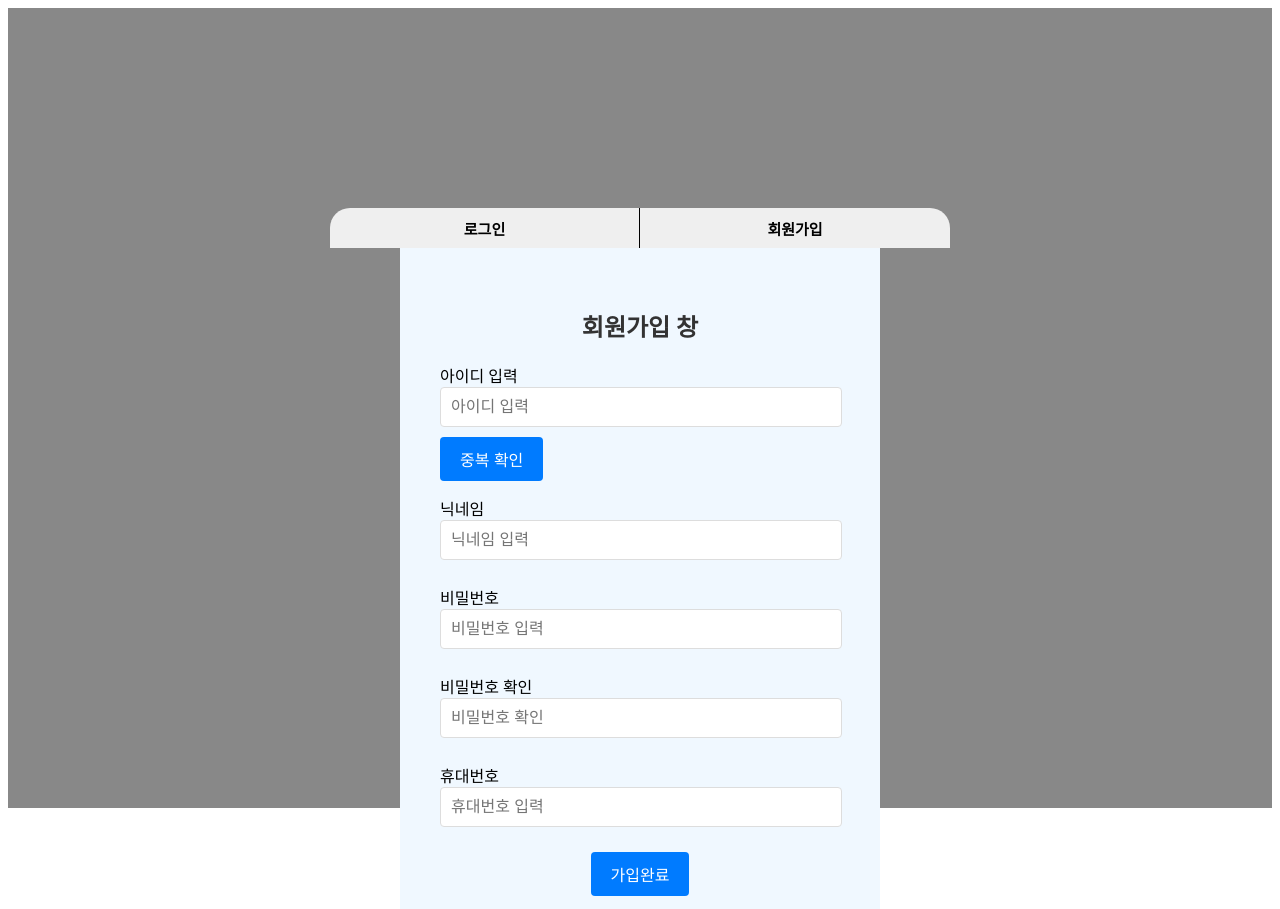
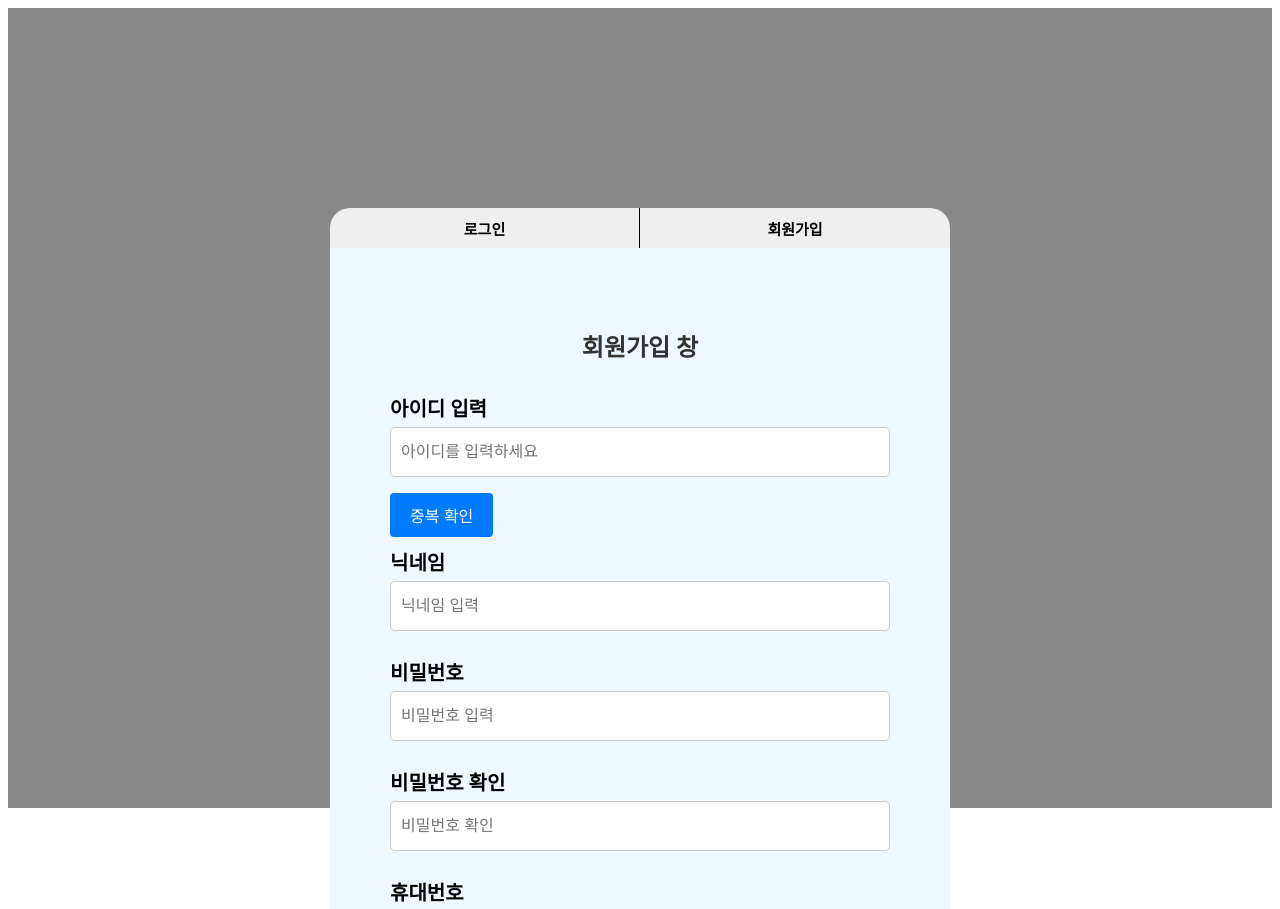
Before and after one commit to insu1170/book_sale_system_2, a React (Create React App) app in the folder frontend/: page /signup in a window 1280 px wide. Shown: the top 909 px of the page. Built offline with nearby package versions, Linux system fonts and the light colour scheme.

Commit message:
REFACTOR : 입력 값을 객체로 관리 하기 위한 코드 수정

```diff
--- a/frontend/src/pages/Auth/SignUpPage.jsx
+++ b/frontend/src/pages/Auth/SignUpPage.jsx
@@ -1,65 +1,63 @@
-import React, {useState} from "react";
+import React from "react";
 import styled from "styled-components";
 import selectData from "../../utils/sql/selectData";
 import {useInput} from "../../hooks/useInput";
 import {useFormSubmit} from "../../hooks/useFormSubmit";
+import {AddInputs} from "../../components/Part";
+import {AddContainer} from "../../styles/stylePart";
 
 export const SignUpPage = () => {
-    const {handleSubmit}=useFormSubmit('signup')
-    const [inputIdValue, ChangeIdHandle] = useInput('')
-    const [inputNameValue, ChangeNameHandle] = useInput('')
-    const [inputPWValue, ChangePWHandle] = useInput('')
-    const [inputPWCValue, ChangePWCHandle] = useInput('')
-    const [inputPHONEValue, ChangePHONEHandle] = useInput('')
-    const [idCheck, setIdCheck] = useState(false)
+    const {handleSubmit} = useFormSubmit('signup')
+    // const [inputIdValue, ChangeIdHandle] = useInput('')
+    // const [inputNameValue, ChangeNameHandle] = useInput('')
+    // const [inputPWValue, ChangePWHandle] = useInput('')
+    // const [inputPWCValue, ChangePWCHandle] = useInput('')
+    // const [inputPHONEValue, ChangePHONEHandle] = useInput('')
+    // const [idCheck, setIdCheck] = useState(false)
+
+    const [inputValue, ChangeHandle,,directInsert] = useInput({
+        inputIdValue: '', inputNameValue: '', inputPWValue: '', inputPWCValue: '', inputPHONEValue: '', idCheck: false
+    })
 
     const checkID = async () => {
-        console.log('id:', inputIdValue);
-        const data = await selectData('user', '/idCheck', ['userId'], ['userId'], [inputIdValue]);
-        setIdCheck(data['success']);
-        console.log(idCheck);
+        console.log('id:', inputValue.inputIdValue);
+        const data = await selectData('user', '/select', ['userId'], ['userId'], [inputValue.inputIdValue]);
+        directInsert('idCheck',data['success']);
+        console.log(inputValue.idCheck);
         alert(data['success'] ? '사용중 ID' : '사용가능');
     };
 
-    const signUp = async ()=>{
-        const data =await handleSubmit({id:inputIdValue,password:inputPWValue,name:inputNameValue,checkPassword:inputPWCValue,phone:inputPHONEValue});
+    const signUp = async () => {
+        const data = await handleSubmit({
+            id: inputValue.inputIdValue,
+            password: inputValue.inputPWValue,
+            name: inputValue.inputNameValue,
+            checkPassword: inputValue.inputPWCValue,
+            phone: inputValue.inputPHONEValue
+        });
         console.log(data)
     }
 
 
-    return (
-        <div>
-            <FormWrapper>
-                <Title>회원가입 창</Title>
-                <form>
-                    <FormGroup>
-                        아이디 입력
-                        <StyledInput value={inputIdValue} placeholder="아이디 입력" onChange={ChangeIdHandle}/>
-                        <StyledButton type="button" onClick={checkID}>
-                            중복 확인
-                        </StyledButton>
-                    </FormGroup>
-                    <FormGroup>
-                        닉네임
-                        <StyledInput value={inputNameValue} type="text" placeholder="닉네임 입력" onChange={ChangeNameHandle}
-                        />
-                    </FormGroup>
-                    <FormGroup>
-                        비밀번호
-                        <StyledInput value={inputPWValue} type="password" placeholder="비밀번호 입력" onChange={ChangePWHandle}/>
-                    </FormGroup>
-                    <FormGroup>
-                        비밀번호 확인
-                        <StyledInput value={inputPWCValue} type="password" placeholder="비밀번호 확인" onChange={ChangePWCHandle}/>
-                    </FormGroup>
-                    <FormGroup>
-                        휴대번호
-                        <StyledInput value={inputPHONEValue} type="text" placeholder="휴대번호 입력" onChange={ChangePHONEHandle}/>
-                    </FormGroup>
-                </form>
-                <StyledButton onClick={signUp}> 가입완료</StyledButton>
-            </FormWrapper>
-        </div>);
+    return (<div>
+        <AddContainer>
+            <Title>회원가입 창</Title>
+            <form>
+                <AddInputs label='아이디 입력' value={inputValue.inputIdValue} placeholder='아이디를 입력하세요' name='inputIdValue'
+                           onChange={ChangeHandle}/>
+                <StyledButton type="button" onClick={checkID}> 중복 확인</StyledButton>
+                <AddInputs label='닉네임' value={inputValue.inputNameValue} placeholder='닉네임 입력' name='inputNameValue'
+                           onChange={ChangeHandle}/>
+                <AddInputs label='비밀번호' value={inputValue.inputPWValue} placeholder='비밀번호 입력' name='inputPWValue'
+                           onChange={ChangeHandle}/>
+                <AddInputs label='비밀번호 확인' value={inputValue.inputPWCValue} placeholder='비밀번호 확인' name='inputPWCValue'
+                           onChange={ChangeHandle}/>
+                <AddInputs label='휴대번호' value={inputValue.inputPHONEValue} placeholder='휴대번호를 입력하세요'
+                           name='inputPHONEValue' onChange={ChangeHandle}/>
+            </form>
+            <StyledButton onClick={signUp}> 가입완료</StyledButton>
+        </AddContainer>
+    </div>);
 
 };
 
@@ -103,3 +101,30 @@ const StyledButton = styled.button`
     background-color: #0056b3;
   }
 `;
+
+
+//
+// <FormGroup>
+//     아이디 입력
+//     <StyledInput value={inputValue.inputIdValue} placeholder="아이디 입력" onChange={ChangeHandle}/>
+//     <StyledButton type="button" onClick={checkID}>
+//         중복 확인
+//     </StyledButton>
+// </FormGroup>
+// <FormGroup>
+//     닉네임
+//     <StyledInput value={inputValue.inputNameValue} type="text" placeholder="닉네임 입력" onChange={ChangeHandle}
+//     />
+// </FormGroup>
+// <FormGroup>
+//     비밀번호
+//     <StyledInput value={inputValue.inputPWValue} type="password" placeholder="비밀번호 입력" onChange={ChangeHandle}/>
+// </FormGroup>
+// <FormGroup>
+//     비밀번호 확인
+//     <StyledInput value={inputValue.inputPWCValue} type="password" placeholder="비밀번호 확인" onChange={ChangeHandle}/>
+// </FormGroup>
+// <FormGroup>
+//     휴대번호
+//     <StyledInput value={inputValue.inputPHONEValue} type="text" placeholder="휴대번호 입력" onChange={ChangeHandle}/>
+// </FormGroup>
```
